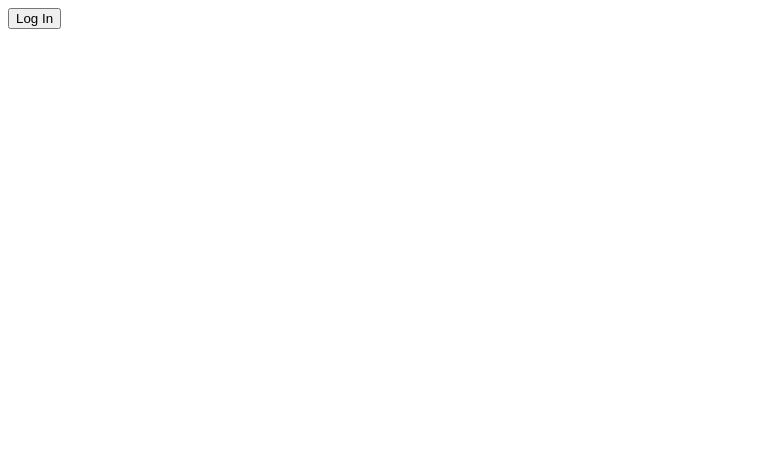
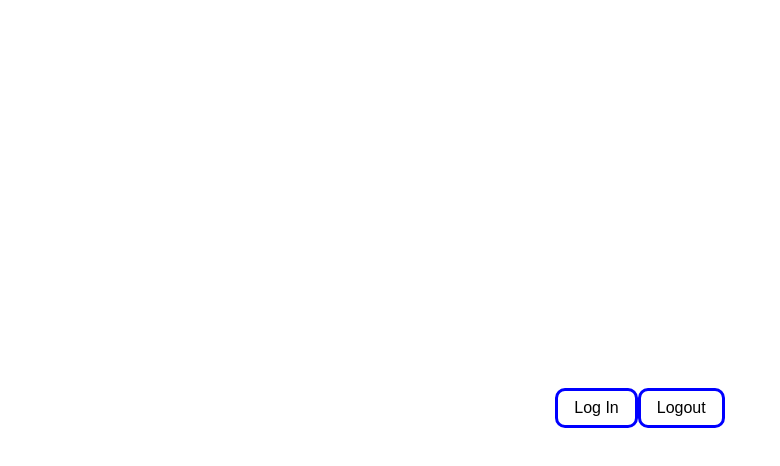
Before and after one commit to leoarthurwall/auth0, a React (Create React App) app: page / in a window 1280 px wide. Shown: the top 466 px of the page, without its empty margins (0-780 px from the left). Built offline with nearby package versions, Linux system fonts and the light colour scheme.

Commit message:
added css of the buttons. created a log out button and imported it to the app.js page

```diff
--- a/src/App.js
+++ b/src/App.js
@@ -1,9 +1,13 @@
-import './index.css';
-import LoginButton from './components/LoginButton';
+import "./index.css";
+import LoginButton from "./components/LoginButton";
+import LogoutButton from "./components/LogoutButton";
 
 function App() {
   return (
-    <LoginButton />
+    <>
+      <LoginButton />
+      <LogoutButton />
+    </>
   );
 }
 
--- a/src/components/LoginButton.js
+++ b/src/components/LoginButton.js
@@ -4,7 +4,7 @@ import { useAuth0 } from "@auth0/auth0-react";
 const LoginButton = () => {
   const { loginWithRedirect } = useAuth0();
 
-  return <button onClick={() => loginWithRedirect()}>Log In</button>;
+  return <button className="button" onClick={() => loginWithRedirect()}>Log In</button>;
 };
 
 export default LoginButton;
--- /dev/null
+++ b/src/components/LogoutButton.js
@@ -0,0 +1,13 @@
+import React from "react";
+import { useAuth0 } from "@auth0/auth0-react";
+
+const LogoutButton = () => {
+    const { logout } = useAuth0()
+    return (
+        <button className="button" onClick={() => logout()}>
+            Logout
+        </button>
+    );
+}
+
+export default LogoutButton;
--- a/src/index.css
+++ b/src/index.css
@@ -1,4 +1,25 @@
+body {
+  display: flex;
+  justify-content: center;
+  align-items: center;
+  height: 100vh;
+}
 .App{
   text-align: center;
   font-family: 'Trebuchet MS', 'Lucida Sans Unicode', 'Lucida Grande', 'Lucida Sans', Arial, sans-serif;
 }
+
+.button{
+  background-color: white;
+  border: 3px solid blue;
+  outline: none;
+  padding: 0.5rem 1rem;
+  font-size: 1rem;
+  border-radius: 10px;
+  cursor: pointer;
+}
+
+.button:hover{
+  background-color: blue;
+  color: white;
+}
--- a/src/index.js
+++ b/src/index.js
@@ -1,6 +1,5 @@
 import React from "react";
 import ReactDOM from "react-dom/client";
-import "./index.css";
 import App from "./App";
 import { Auth0Provider } from "@auth0/auth0-react";
 
```
